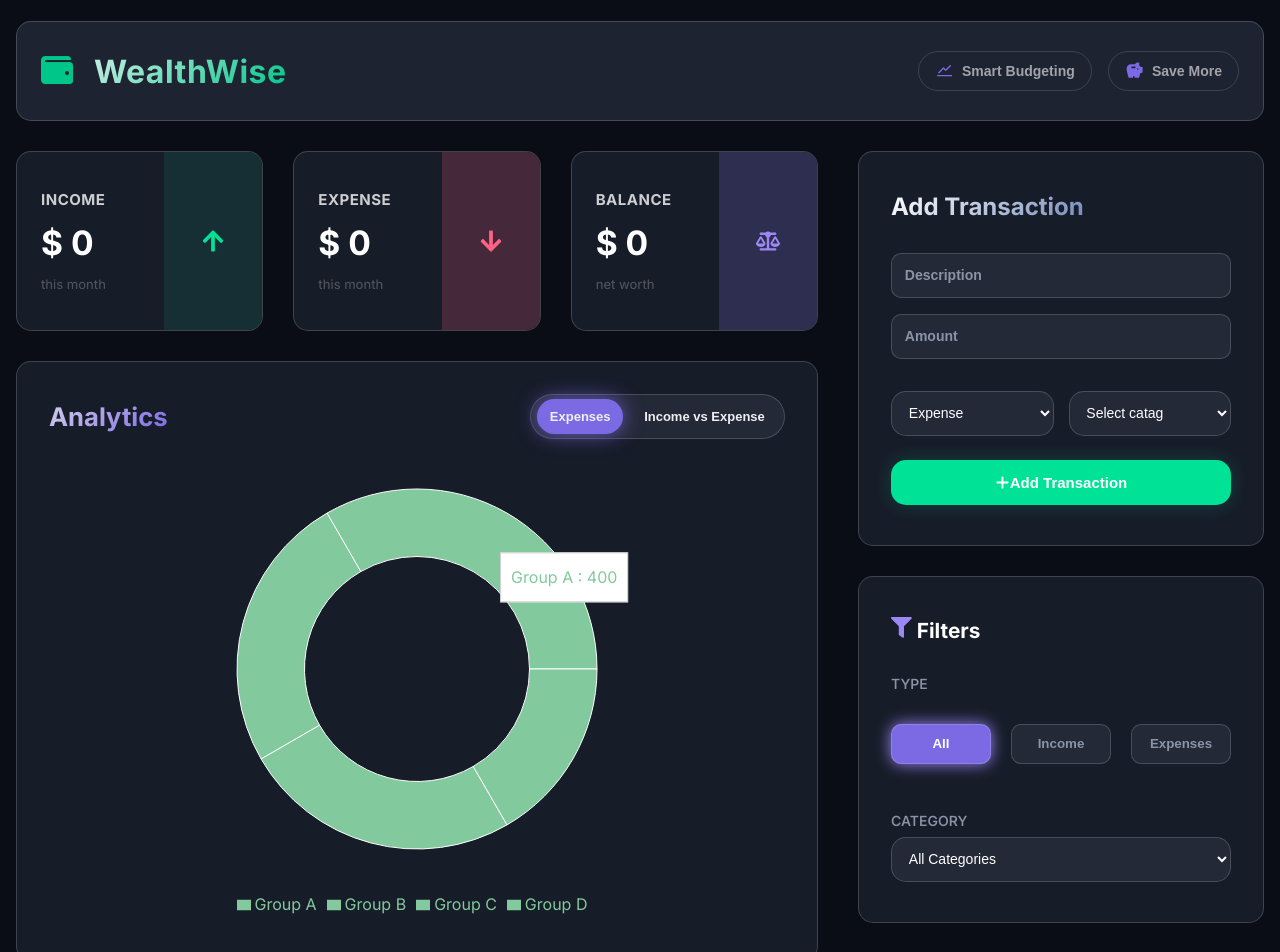
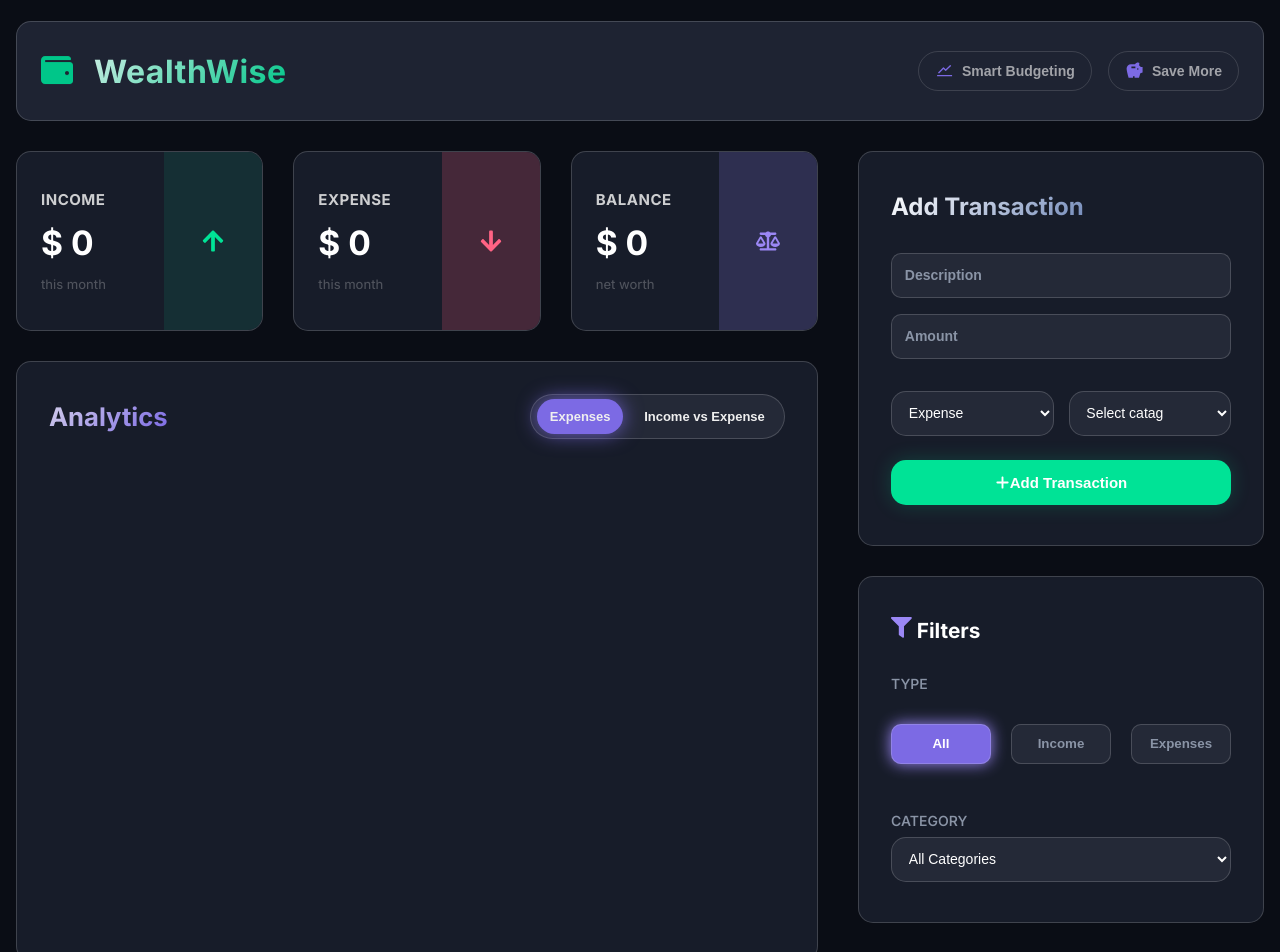
Before and after one commit to ALI-RAZA816/Expense-Tracker-Chart, a React (Vite) app: page / in a window 1280 px wide. Shown: the top 952 px of the page. Built offline with nearby package versions, Linux system fonts and the light colour scheme.

Commit message:
represent data in charts

```diff
--- a/src/App.jsx
+++ b/src/App.jsx
@@ -84,7 +84,7 @@ function App() {
         <section className="analyticMain">
           <div className="left">
             <Cards totalExpense = {totalExpense} totalIncome = {totalIncome} balance = {balance}/>
-            <ChartContainer/>
+            <ChartContainer transaction={transaction} totalIncome={totalIncome} totalExpense={totalExpense}/>
             <Progress budget = {budget} totalExpense = {totalExpense} progress = {progress}/>
           </div>
           <div className="right">
--- a/src/components/ChartContainer.jsx
+++ b/src/components/ChartContainer.jsx
@@ -3,7 +3,7 @@ import style from '../css/ChartContainer.module.css'
 import {BarChart, XAxis, YAxis, CartesianGrid, Bar, Pie, PieChart, Tooltip, Legend} from 'recharts';
 
 
-export default function ChartContainer() {
+export default function ChartContainer({transaction, totalIncome, totalExpense}) {
 
     const [isActive, setActive] = useState(false);
 
@@ -14,16 +14,25 @@ export default function ChartContainer() {
         setActive(true);
     }
 
-    const data01 = [
-      { name: 'Group A', value: 400 },
-      { name: 'Group B', value: 300 },
-      { name: 'Group C', value: 300 },
-      { name: 'Group D', value: 200 },
-    ];
+    // const data01 = transaction
+    // const data01 = [
+    //   { name: 'Group A', value: 400 },
+    //   { name: 'Group A', value: 400 },
+    //   { name: 'Group B', value: 300 },
+    //   { name: 'Group C', value: 300 },
+    //   { name: 'Group D', value: 200 },
+    // ];
+
+    const data01 = transaction.map(item => {
+        return {
+            name : item.category,
+            amount : item.amount
+        }
+    });
 
     const data = [
-      { name: "expense", value: 5000 },
-      { name: "income", value: 400 }
+      { name: "expense", value: totalExpense },
+      { name: "income", value: totalIncome }
     ];
 
     const isAnimationActive = true;
@@ -45,13 +54,13 @@ export default function ChartContainer() {
                 >
                 <Pie
                     data={data01}
-                    dataKey="value"
+                    dataKey="amount"
                     cx="50%"
                     cy="50%"
                     innerRadius="50%"
                     outerRadius="80%"
                     fill="#82ca9d"
-                    // label
+                    label
                     isAnimationActive={isAnimationActive}
                 />
                 <Legend/>
--- a/src/components/Progress.jsx
+++ b/src/components/Progress.jsx
@@ -7,9 +7,9 @@ export default function Progress({budget ,totalExpense, progress}) {
 
   return (
     <div className={style.progress}>
-      <h2><span>Monthly Budget Progress</span>{totalExpense < 5000 ? <button><FaTrophy style={{marginRight:".5rem"}}/>On Track</button> :<button style={{background:"rgba(255, 79, 111,.20)",color:"#FF6384",border:"1px solid #FF6384"}} ><CiWarning style={{marginRight:".5rem",fontSize:"1.1rem"}}/>Over Budget!</button>}</h2>
+      <h2><span>Monthly Budget Progress</span>{totalExpense <= 5000 ? <button><FaTrophy style={{marginRight:".5rem"}}/>On Track</button> :<button style={{background:"rgba(255, 79, 111,.20)",color:"#FF6384",border:"1px solid #FF6384"}} ><CiWarning style={{marginRight:".5rem",fontSize:"1.1rem"}}/>Over Budget!</button>}</h2>
       <div className={style.progressContainter}>
-            <div className={`${style.progressBar} ${totalExpense < 5000 ? `${style.green_progress}` : `${style.red_progress}`}`} style={{'--progress-width' : progress + '%'}}></div>
+            <div className={`${style.progressBar} ${totalExpense <= 5000 ? `${style.green_progress}` : `${style.red_progress}`}`} style={{'--progress-width' : progress + '%'}}></div>
             <div>
                 <span>Spent: $ {totalExpense}</span>
                 <span>Budget: $ 5000</span>
```
